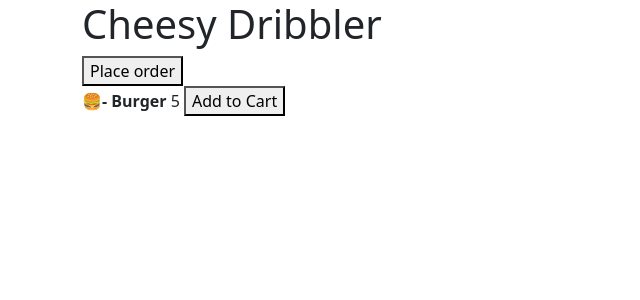
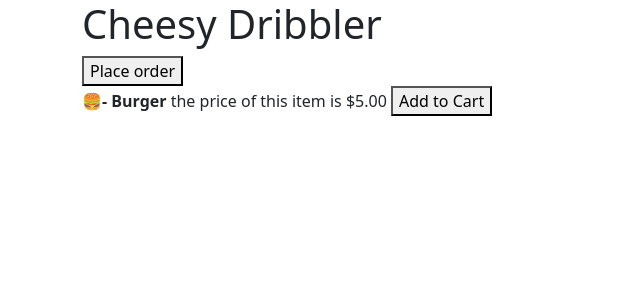
Before and after one commit to alice-njoroge/Vue3-compositions-API, a Vue app: page / in a window 1280 px wide. Shown: the top 300 px of the page, without its empty margins (0-640 px from the left). Built offline with nearby package versions, Linux system fonts and the light colour scheme.

Commit message:
using computed properties in composition API

```diff
--- a/src/App.vue
+++ b/src/App.vue
@@ -19,7 +19,7 @@ export default {
   <div class="container">
     <h1>{{name}}</h1>
     <button @click="placeOrder" > Place order</button>
-    <YummyMeal name="Burger" @addToCart="addItem" price="5"/>
+    <YummyMeal name="Burger" @addToCart="addItem" :price="5" />
 
   </div>
 
--- a/src/components/YummyMeal.vue
+++ b/src/components/YummyMeal.vue
@@ -1,4 +1,6 @@
 <script>
+import {computed} from "vue";
+
 export default {
   props: {
     name: String,
@@ -6,8 +8,12 @@ export default {
   },
   setup(props, {emit}) {
     const addToCart = ()=> emit('addToCart', props.name);
+    const mealPrice = computed(()=> `$${props.price.toFixed(2)}`)
+    const priceSentence = computed(
+        () => `the price of this item is ${mealPrice.value}`
+    )
 
-    return {addToCart}
+    return {addToCart, mealPrice, priceSentence}
 
   }
 
@@ -19,7 +25,7 @@ export default {
 
 <div>
   <strong> 🍔- {{ name}}</strong>
-  {{price}}
+  {{priceSentence}}
   <button @click="addToCart">Add to Cart</button>
 </div>
 
```
